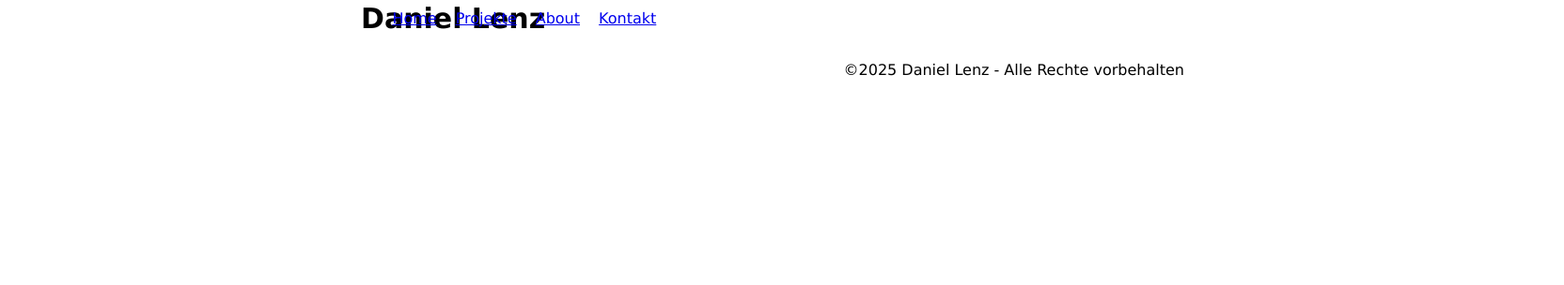
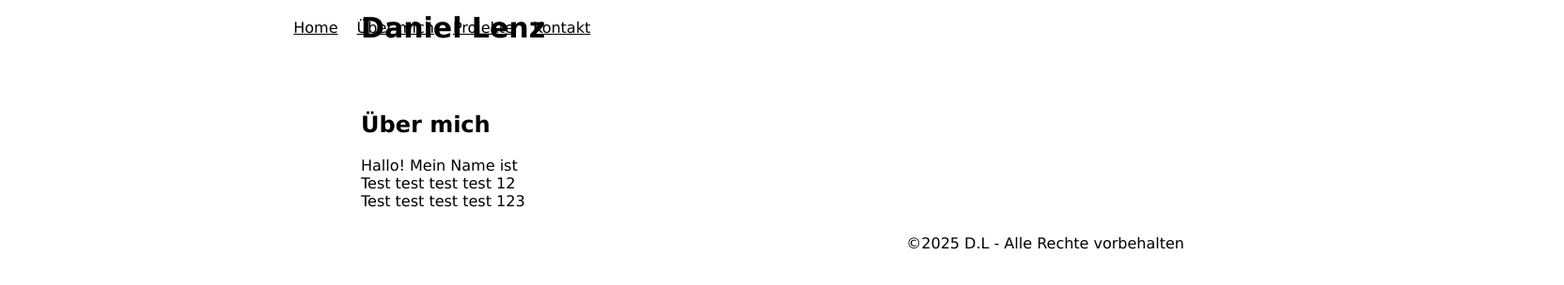
Before and after one commit to DLzef/firstProject, a plain HTML site: page resources/index.html in a window 1280 px wide. Shown: the whole page at 94% size, 1664 px wide, since content can reach past the window. Drawn offline with Linux system fonts and the light colour scheme.

Commit message:
"finished" nav bar visuals + started main section in html

```diff
--- a/resources/css/styles.css
+++ b/resources/css/styles.css
@@ -6,6 +6,7 @@ body {
     text-align: center;
     font-family: Verdana, Geneva, Tahoma, sans-serif;
     margin: 0;
+    padding-top: 10px;
 }
 
 #logo--header {
@@ -25,14 +26,24 @@ nav {
 
 .nav--ul {
     display: flex;
-  color: #000;
     list-style: none;
     transform: translateX(-200%);
     gap: 20px;
     margin: 0;
     padding: 0;
 }
+.nav--ul--color {
+    color: #000;
+}
 
+#about {
+    text-align: left;
+    transform: translateX(30%);
+    padding-top: 50px;
+}
+#about p {
+    margin: 0;
+}
 
 footer {
     text-align: right;
--- a/resources/index.html
+++ b/resources/index.html
@@ -15,22 +15,26 @@
             <nav>
                 <h2 id="logo--header">Daniel Lenz</h2>
                 <ul class="nav--ul">
-                     <li><a href="#home">Home</a></li>
-                     <li><a href="#projects">Projekte</a></li>
-                     <li><a href="#about">About</a></li>
-                     <li><a href="#contakt">Kontakt</a></li>
+                     <li><a class="nav--ul--color" href="#">Home</a></li>                              <!-- href"#" to go back to top of page when clicked-->
+                     <li><a class="nav--ul--color" href="#about">Über mich</a></li>
+                     <li><a class="nav--ul--color" href="#projects">Projekte</a></li>
+                     <li><a class="nav--ul--color" href="#contact">Kontakt</a></li>
                 </ul>
             </nav>
         </header>
 
         <main>
-            <section id="home">
-
-            </section>
+             <section id="about">
+                <h2>Über mich</h2>
+                <p>Hallo! Mein Name ist  </p>
+                <p>Test test test test 12</p>
+                <p>Test test test test 123</p>
+             </section>
+            </div>
         </main>
 
         <footer>
-                <p>&copy;2025 Daniel Lenz - Alle Rechte vorbehalten</p>
+                <p>&copy;2025 D.L - Alle Rechte vorbehalten</p>
         </footer>
     </body>
 
```
Lines whose indentation alone changed are shown as unchanged.
